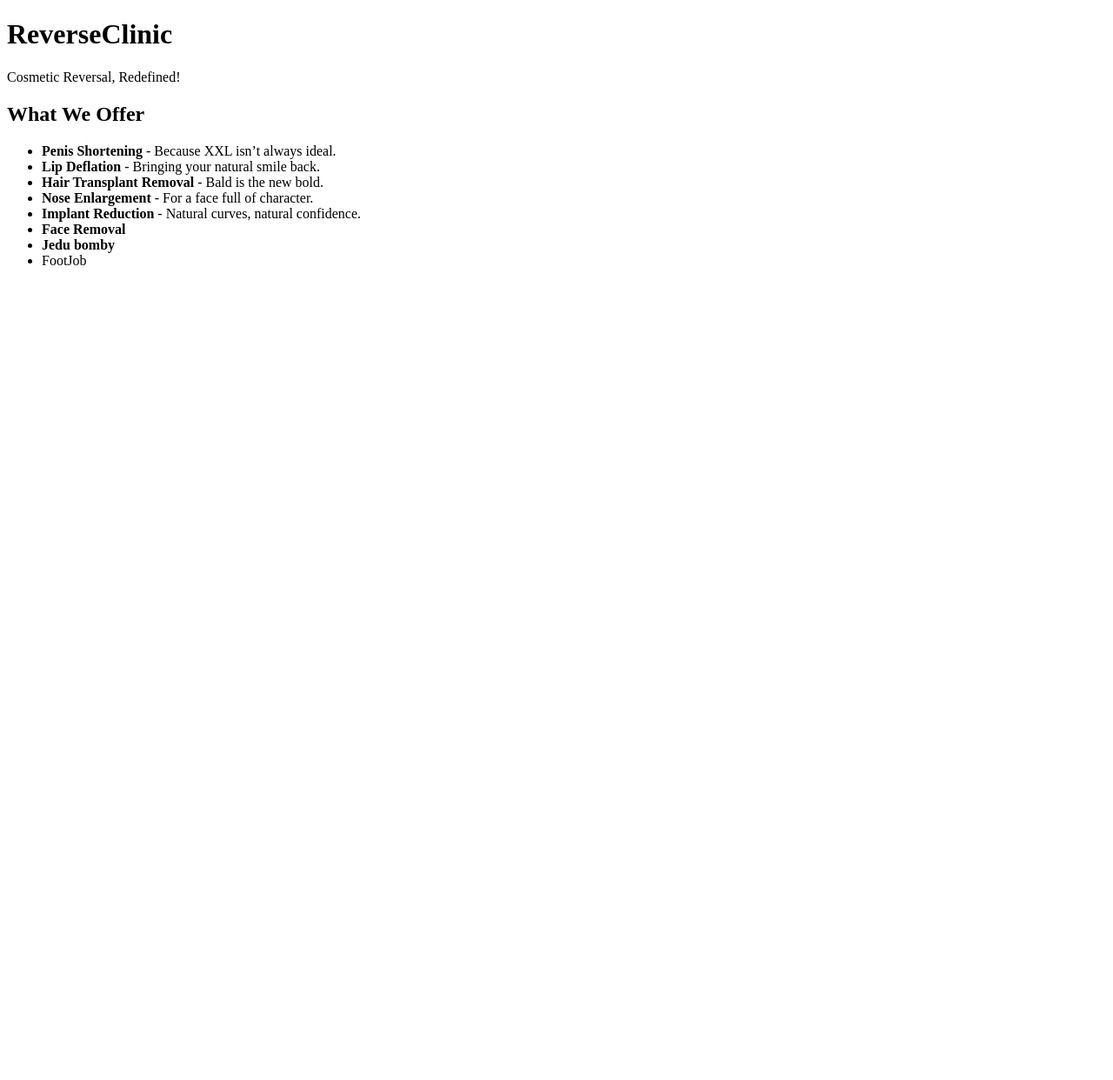
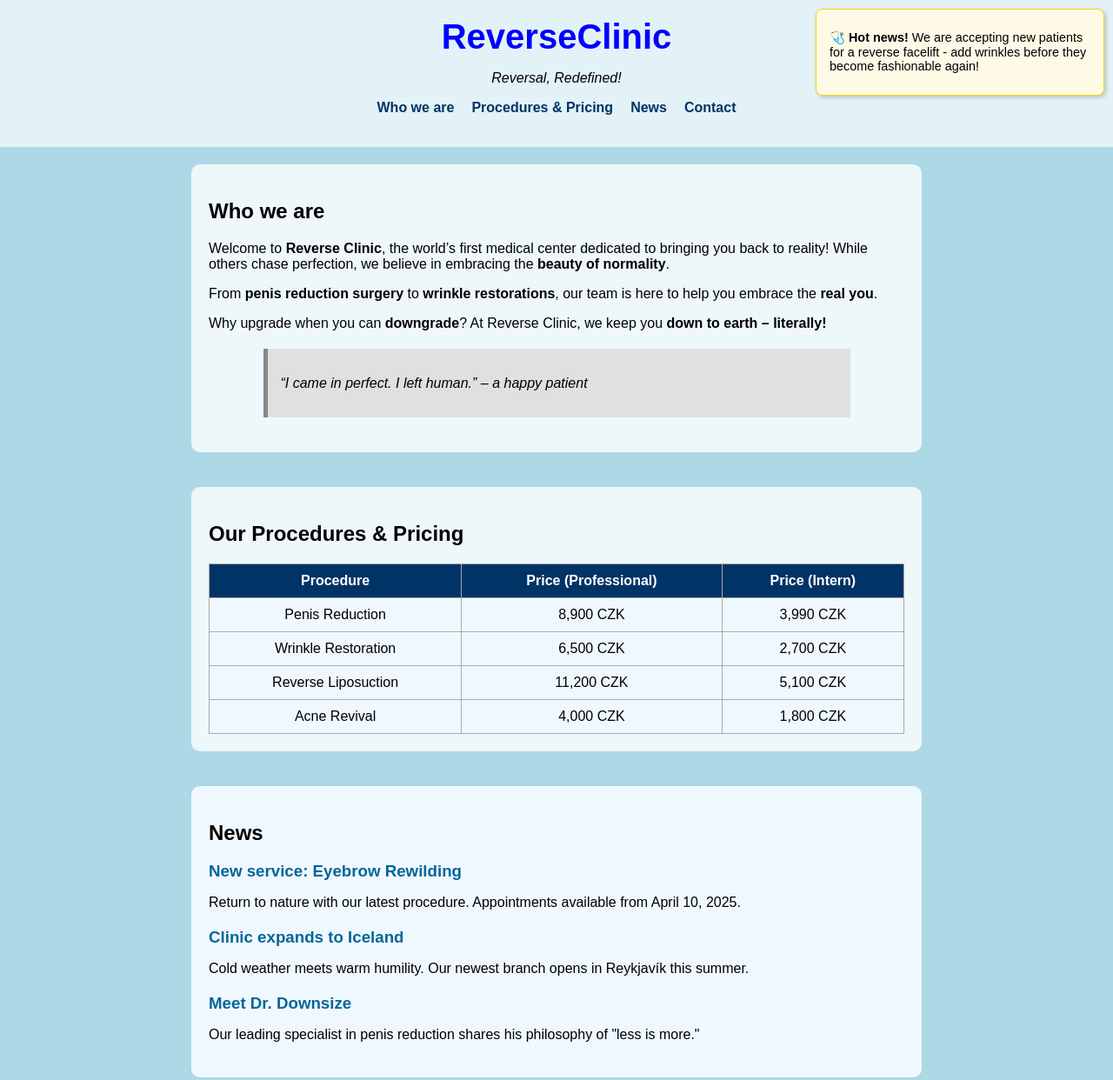
Before and after one commit to Varnahg/ReverseClinic, a plain HTML site: page index.html in a window 1280 px wide. Shown: the top 1242 px of the page at 87% size. Before the commit the page ends 800 px from the top, so only its background shows below. Drawn offline with Linux system fonts and the light colour scheme.

Commit message:
fix:html+css

```diff
--- a/index.html
+++ b/index.html
@@ -4,25 +4,119 @@
     <meta charset="UTF-8">
     <meta name="viewport" content="width=device-width, initial-scale=1.0">
     <title>ReverseClinic - Cosmetic Reversal</title>
+    <link rel="stylesheet" href="style.css">
 </head>
+
 <body>
     <header>
-        <h1>ReverseClinic</h1>
-        <p>Cosmetic Reversal, Redefined!</p>
+        <h1 style="color:blue"><strong>ReverseClinic</strong></h1>
+        <p style="font-family: Arial, Helvetica, sans-serif;"> <i>Reversal, Redefined!</i></p>
+
+        <nav>
+            <ul>
+                <li><a href="#about">Who we are</a></li>
+                <li><a href="#procedures">Procedures & Pricing</a></li>
+                <li><a href="#news">News</a></li>
+                <li><a href="#contact">Contact</a></li>
+            </ul>
+        </nav>
     </header>
 
-    <section>
-        <h2>What We Offer</h2>
+
+    <!-- Who we are -->
+    <section id="about" class="about">
+        <h2>Who we are</h2>
+        <p>Welcome to <strong>Reverse Clinic</strong>, the world’s first medical center dedicated to bringing you back to reality! While others chase perfection, we believe in embracing the <strong>beauty of normality</strong>.</p>
+        <p>From <strong>penis reduction surgery</strong> to <strong>wrinkle restorations</strong>, our team is here to help you embrace the <strong>real you</strong>.</p>
+        <p>Why upgrade when you can <strong>downgrade</strong>? At Reverse Clinic, we keep you <strong>down to earth – literally!</strong></p>
+        <aside>
+            <p><em>“I came in perfect. I left human.” – a happy patient</em></p>
+        </aside>
+    </section>
+<!-- Informační okno v pravém horním rohu -->
+<div class="info-box">
+    <p><strong>🩺 Hot news!</strong> We are accepting new patients for a reverse facelift - add wrinkles before they become fashionable again!</p>
+</div>
+
+<!-- Tabulka zákroků -->
+<section id="procedures">
+    <h2>Our Procedures & Pricing</h2>
+    <table>
+        <thead>
+            <tr>
+                <th>Procedure</th>
+                <th>Price (Professional)</th>
+                <th>Price (Intern)</th>
+            </tr>
+        </thead>
+        <tbody>
+            <tr>
+                <td>Penis Reduction</td>
+                <td>8,900 CZK</td>
+                <td>3,990 CZK</td>
+            </tr>
+            <tr>
+                <td>Wrinkle Restoration</td>
+                <td>6,500 CZK</td>
+                <td>2,700 CZK</td>
+            </tr>
+            <tr>
+                <td>Reverse Liposuction</td>
+                <td>11,200 CZK</td>
+                <td>5,100 CZK</td>
+            </tr>
+            <tr>
+                <td>Acne Revival</td>
+                <td>4,000 CZK</td>
+                <td>1,800 CZK</td>
+            </tr>
+        </tbody>
+    </table>
+</section>
+    <!-- News section -->
+    <section id="news">
+        <h2>News</h2>
+        <article>
+            <h3>New service: Eyebrow Rewilding</h3>
+            <p>Return to nature with our latest procedure. Appointments available from <time datetime="2025-04-10">April 10, 2025</time>.</p>
+        </article>
+        <article>
+            <h3>Clinic expands to Iceland</h3>
+            <p>Cold weather meets warm humility. Our newest branch opens in Reykjavík this summer.</p>
+        </article>
+        <article>
+            <h3>Meet Dr. Downsize</h3>
+            <p>Our leading specialist in penis reduction shares his philosophy of "less is more."</p>
+        </article>
+    </section>
+
+    <!-- Contact section -->
+    <section id="contact">
+        <h2>Contact Us</h2>
+        <address>
+            ReverseClinic s.r.o.<br>
+            U Srázného 13<br>
+            696 69 Dolní Sebereflexy<br>
+            Česká republika<br>
+            Tel: <a href="tel:+420696420696">+420 696 420 696</a><br>
+            E-mail: <a href="mailto:info@reverseclinic.cz">info@reverseclinic.cz</a>
+        </address>
+        <p>Opening hours: Mon–Fri <time datetime="09:00">09:00</time> – <time datetime="17:00">17:00</time></p>
+    </section>
+
+    <!-- Social Media links -->
+    <aside>
+        <h2>Follow us</h2>
         <ul>
-            <li><strong>Penis Shortening</strong> - Because XXL isn’t always ideal.</li>
-            <li><strong>Lip Deflation</strong> - Bringing your natural smile back.</li>
-            <li><strong>Hair Transplant Removal</strong> - Bald is the new bold.</li>
-            <li><strong>Nose Enlargement</strong> - For a face full of character.</li>
-            <li><strong>Implant Reduction</strong> - Natural curves, natural confidence.</li>
-            <li><strong>Face Removal</strong></li>
-            <li><strong>Jedu bomby</strong></li>
-            <li>FootJob</li>
+            <li><a href="https://facebook.com" target="_blank">Facebook</a></li>
+            <li><a href="https://instagram.com" target="_blank">Instagram</a></li>
+            <li><a href="https://twitter.com" target="_blank">Twitter</a></li>
         </ul>
-    </section>
+    </aside>
+
+    <!-- Footer -->
+    <footer>
+        <p>&copy; 2025 ReverseClinic. All rights reversed.</p>
+    </footer>
 </body>
 </html>
--- /dev/null
+++ b/style.css
@@ -0,0 +1,148 @@
+/* Základní stylování pro celé tělo stránky */
+body {
+    background-color: lightblue;
+    font-family: Arial, Helvetica, sans-serif;
+    margin: 0;
+    padding: 0;
+}
+
+/* Hlavička */
+header {
+    background-color: #ffffffaa;
+    padding: 20px;
+    text-align: center;
+}
+
+header h1 {
+    color: #003366;
+    font-size: 2.5em;
+    margin: 0;
+}
+
+header p {
+    font-style: italic;
+}
+
+/* Navigace */
+nav ul {
+    list-style-type: none;
+    padding: 0;
+    display: flex;
+    justify-content: center;
+    gap: 20px;
+}
+
+nav a {
+    text-decoration: none;
+    color: #003366;
+    font-weight: bold;
+}
+
+/* O nás sekce */
+.about {
+    max-width: 800px;
+    margin: 20px auto;
+    padding: 20px;
+    background-color: #ffffffcc;
+    border-radius: 10px;
+}
+
+.about p {
+    margin-bottom: 15px;
+    text-align: left;
+}
+
+/* News sekce */
+#news {
+    max-width: 800px;
+    margin: 20px auto;
+    padding: 20px;
+    background-color: #f0f8ff;
+    border-radius: 10px;
+}
+
+article {
+    margin-bottom: 20px;
+}
+
+article h3 {
+    margin-bottom: 5px;
+    color: #006699;
+}
+
+/* Aside */
+aside {
+    background-color: #e0e0e0;
+    padding: 15px;
+    margin: 20px auto;
+    width: 80%;
+    font-style: italic;
+    border-left: 5px solid #888;
+}
+
+/* Contact sekce */
+#contact {
+    background-color: #ffffffcc;
+    padding: 20px;
+    max-width: 800px;
+    margin: 20px auto;
+    border-radius: 10px;
+}
+
+address {
+    font-style: normal;
+    line-height: 1.6;
+}
+
+/* Footer */
+footer {
+    background-color: #003366;
+    color: white;
+    text-align: center;
+    padding: 10px;
+    margin-top: 40px;
+}
+/* Info box v pravém horním rohu */
+.info-box {
+    position: absolute;
+    top: 10px;
+    right: 10px;
+    background-color: #fffae6;
+    border: 1px solid #ffd700;
+    padding: 10px 15px;
+    border-radius: 8px;
+    box-shadow: 2px 2px 5px rgba(0,0,0,0.2);
+    max-width: 300px;
+    font-size: 0.9em;
+}
+
+/* Tabulka zákroků */
+#procedures {
+    max-width: 800px;
+    margin: 40px auto;
+    padding: 20px;
+    background-color: #ffffffcc;
+    border-radius: 10px;
+}
+
+#procedures table {
+    width: 100%;
+    border-collapse: collapse;
+    margin-top: 15px;
+}
+
+#procedures th,
+#procedures td {
+    border: 1px solid #aaa;
+    padding: 10px;
+    text-align: center;
+}
+
+#procedures th {
+    background-color: #003366;
+    color: white;
+}
+
+#procedures td {
+    background-color: #f0f8ff;
+}
```
